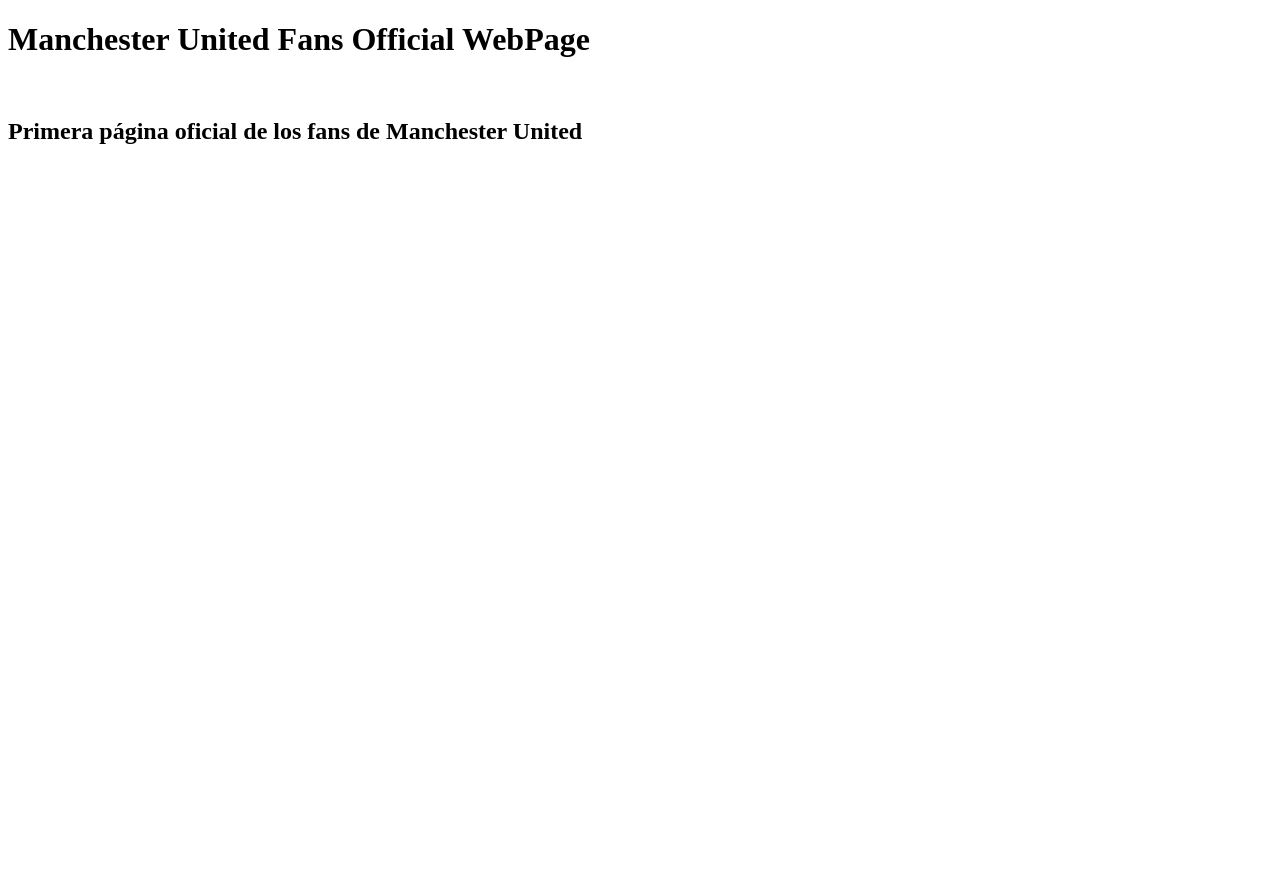
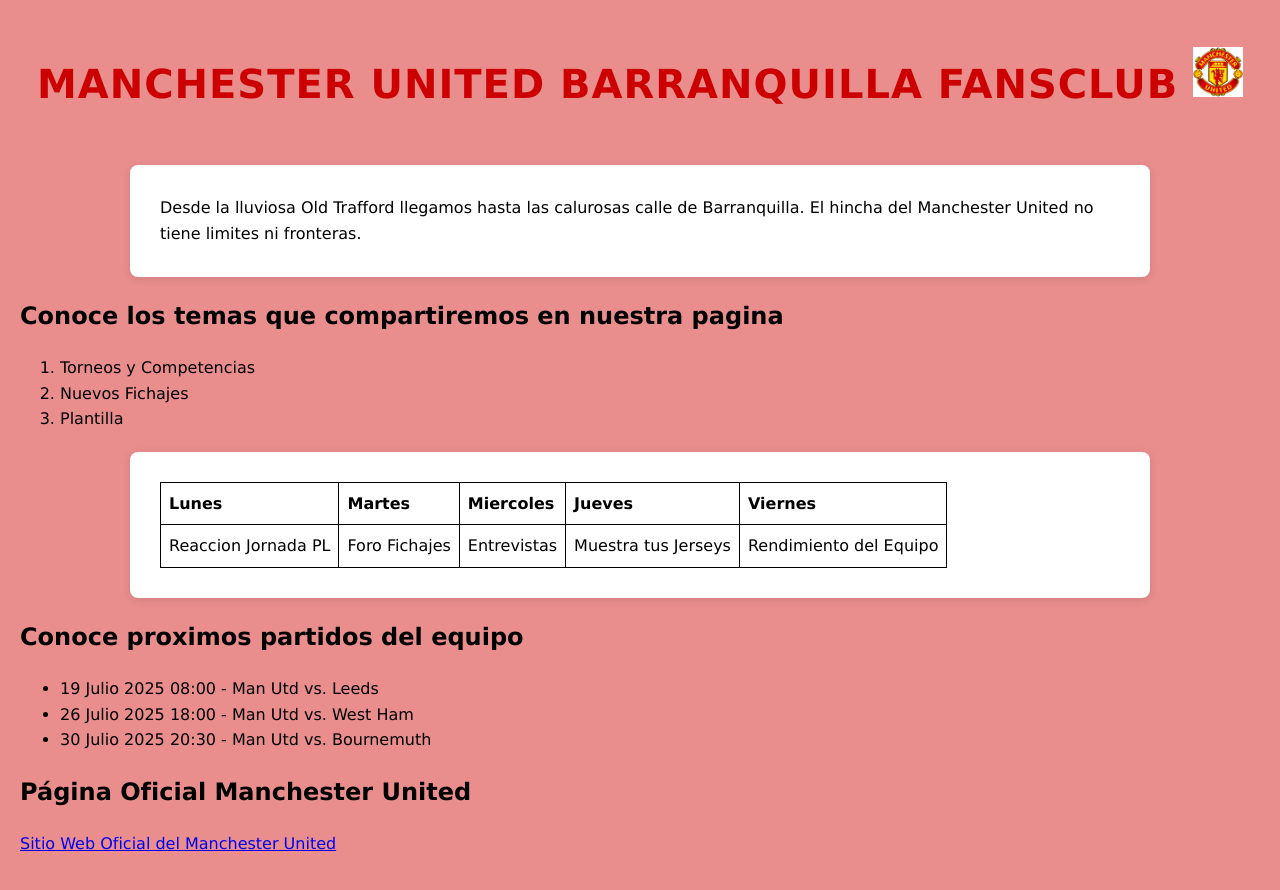
Before and after one commit to luiscantillo1/LabEnt1_Lec7, a plain HTML site: page Index.html in a window 1280 px wide. Before the commit the page ends 800 px from the top, so only its background shows below. Drawn offline with Linux system fonts and the light colour scheme.

Commit message:
Laboratorio Entregable 1 Leccion 7

```diff
--- a/Index.html
+++ b/Index.html
@@ -3,11 +3,57 @@
 <head>
     <meta charset="UTF-8">
     <meta name="viewport" content="width=device-width, initial-scale=1.0">
-    <title>Manchester United Fans</title>
+    <title>Manchester United Barranquilla</title>
+    <link rel="stylesheet" href="style.css">
 </head>
 <body>
-    <h1>Manchester United Fans Official WebPage</h1>
-    <br>
-    <h2>Primera página oficial de los fans de Manchester United</h2>
+     <header class="main-header">
+        <h1>Manchester United Barranquilla FansClub
+            <img src="imagenes/escudo man utd.png"
+            alt="Escudo del Manchester United"
+            width="50" id="escudo"> </h1>
+    </header>
+
+    <div class="container"> Desde la lluviosa Old Trafford llegamos hasta las calurosas calle de Barranquilla.
+    El hincha del Manchester United no tiene limites ni fronteras.</div>
+       <h2>Conoce los temas que compartiremos en nuestra pagina</h2>
+    <ol>
+        <li>Torneos y Competencias</li>
+        <li>Nuevos Fichajes</li>
+        <li>Plantilla</li>
+    </ol>
+<div class="container">
+        <table class = "semanal">
+            <thead>
+                <tr>
+                    <th>Lunes</th>
+                    <th>Martes</th>
+                    <th>Miercoles</th>
+                    <th>Jueves</th>
+                    <th>Viernes</th>
+                </tr>
+            </thead>
+            <tbody>
+                <tr>
+                    <td>Reaccion Jornada PL</td>
+                    <td>Foro Fichajes</td>
+                    <td>Entrevistas</td>
+                    <td>Muestra tus Jerseys</td>
+                    <td>Rendimiento del Equipo</td>
+                </tr>
+            </tbody>
+        </table>
+    </div>
+
+    <h2>Conoce proximos partidos del equipo</h2>
+    <ul class="match list">
+        <li>19 Julio 2025 08:00 - Man Utd vs. Leeds</li>
+        <li>26 Julio 2025 18:00 - Man Utd vs. West Ham</li>
+        <li>30 Julio 2025 20:30 - Man Utd vs. Bournemuth</li>
+    </ul>
+<section class="official-website">
+            <h2>Página Oficial Manchester United</h2>
+            <p><a href="https://www.manutd.com/" target="_blank">Sitio Web Oficial del Manchester United</a></p>
+        </section>
 </body>
 </html>
--- /dev/null
+++ b/style.css
@@ -0,0 +1,42 @@
+body {
+    font-family: Verdana, Geneva, Tahoma, sans-serif;
+    margin: 0;
+    padding: 20px;
+    background-color: rgba(222, 83, 83, 0.662);
+    color: black;
+    line-height: 1.6;
+}
+.main-header {
+    display: flex;
+    align-items: center;
+    justify-content: center;
+    gap: 15px;
+    margin-bottom: 30px;
+    flex-wrap: wrap;
+}
+h1 {
+    color: #CC0000;
+    text-align: center;
+    margin-bottom: 20px;
+    font-size: 2.5em;
+    text-transform: uppercase;
+    letter-spacing: 1px;
+}
+table {
+    border: 1px solid black;
+    border-collapse: collapse;
+    align-self: center;
+}
+th, td {
+    border: 1px solid black;
+    padding: 8px;
+    text-align: left;
+}
+.container {
+    max-width: 960px;
+    margin: 20px auto;
+    background-color: #fff; /* Fondo blanco para el contenido */
+    padding: 30px;
+    border-radius: 8px;
+    box-shadow: 0 2px 10px rgba(0, 0, 0, 0.1);
+}
```
Also changed, not shown: imagenes/3 camisetas 2526.jpeg (added), imagenes/camiseta 24-25.jpeg (added), imagenes/camiseta 25-26.jpeg (added), imagenes/carabao cup.jpeg (added), imagenes/champions league logo.png (added), imagenes/equipo man utd 2425.jpeg (added), imagenes/escudo man utd.png (added), imagenes/escudo.png (added), imagenes/europa league logo.png (added), imagenes/facup logo.png (added), imagenes/premier league logo.jpeg (added).
